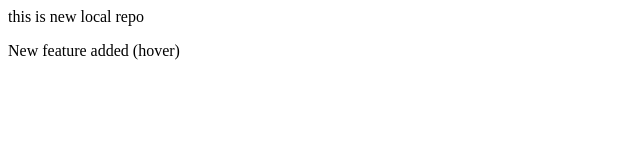
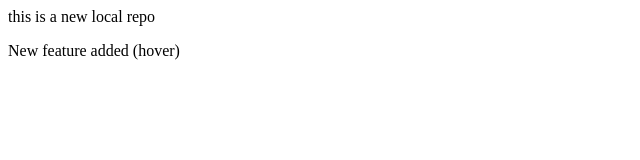
Before and after one commit to preranaxnaik/local-repository, a plain HTML site: page index.html in a window 1280 px wide. Shown: the full height of the page, 0-640 px from the left. Drawn offline with Linux system fonts and the light colour scheme.

```diff
--- a/index.html
+++ b/index.html
@@ -1,2 +1,2 @@
-<p>this is new local repo</p>
+<p>this is a new local repo</p>
 <p>New feature added (hover)</p>
```
